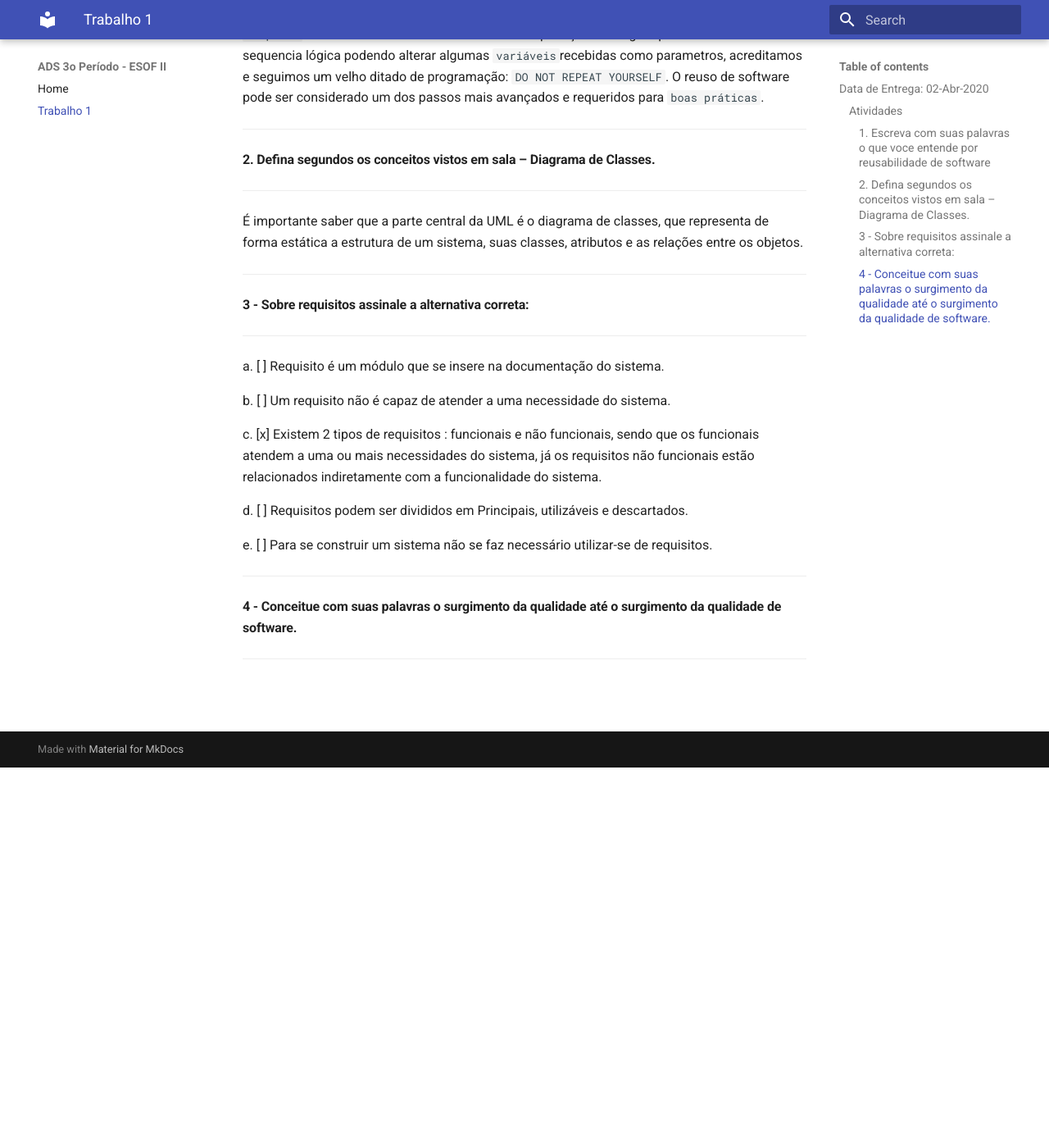
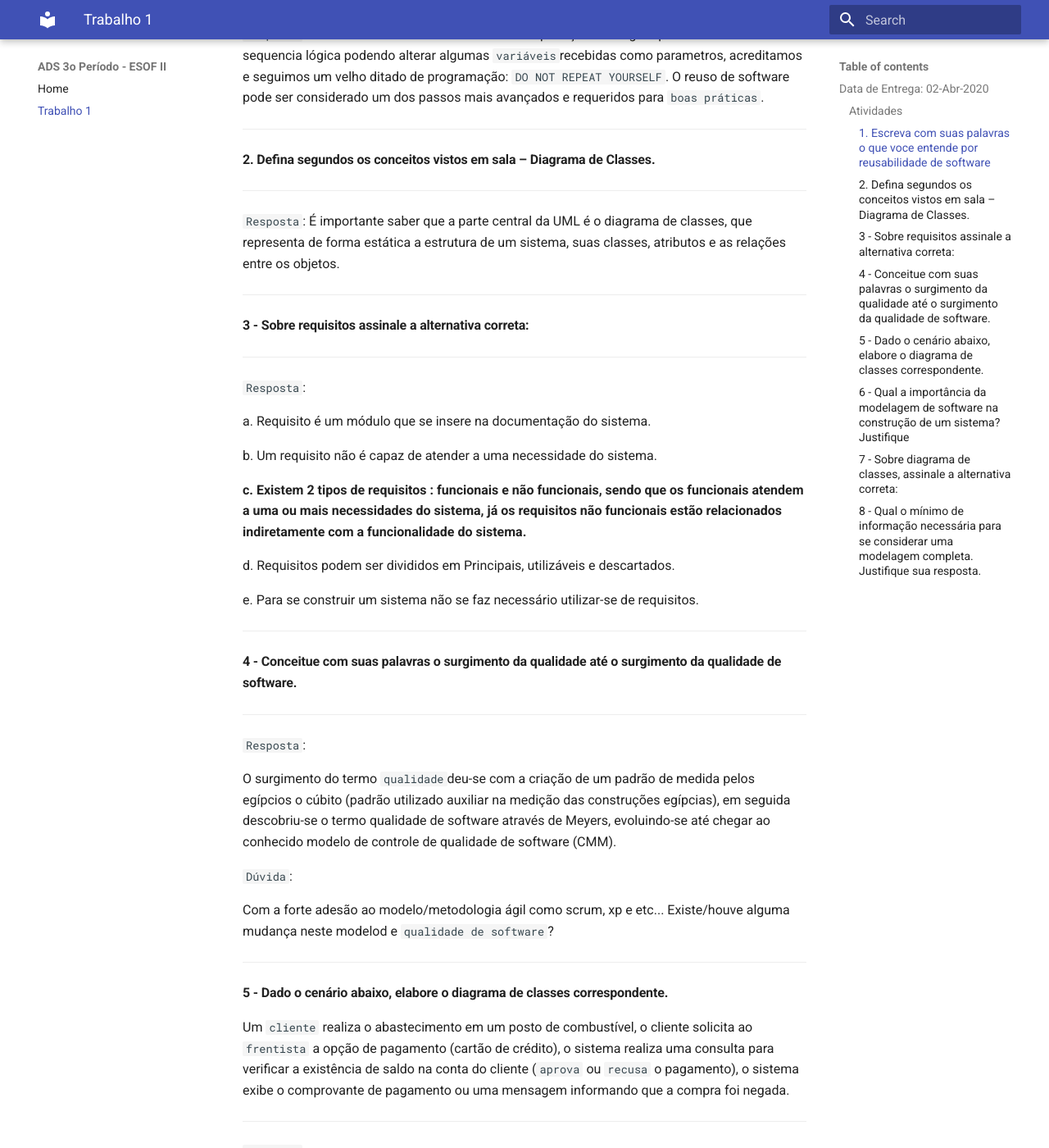
Before and after one commit to AndreMaciel66/ads-engenharia-2, an MkDocs documentation site: the page built from docs/trabalhos/trabalho-1.md, in a window 1280 px wide and 1400 px high, scrolled down 464 px. Shown: the whole window at 82% size. Built offline with MkDocs 1.6.1 and Material for MkDocs 9.7.7, drawn with Linux system fonts in a browser that asks for light colours; some of the changed text lies outside the part shown.

Commit message:
finish trab 1

```diff
--- a/docs/trabalhos/trabalho-1.md
+++ b/docs/trabalhos/trabalho-1.md
@@ -21,24 +21,79 @@
 
 ---
 
-É importante saber que a parte central da UML é o diagrama de classes, que representa de forma estática a estrutura de um sistema, suas classes, atributos e as relações entre os objetos.
+`Resposta`: É importante saber que a parte central da UML é o diagrama de classes, que representa de forma estática a estrutura de um sistema, suas classes, atributos e as relações entre os objetos.
 
 ---
 #### 3 - Sobre requisitos assinale a alternativa correta:
 
 ---
 
-a. [ ] Requisito é um módulo que se insere na documentação do sistema.
+`Resposta`:
 
-b. [ ] Um requisito não é capaz de atender a uma necessidade do sistema.
+a. Requisito é um módulo que se insere na documentação do sistema.
 
-c. [x] Existem 2 tipos de requisitos : funcionais e não funcionais, sendo que os funcionais atendem a uma ou mais necessidades do sistema, já os requisitos não funcionais estão relacionados indiretamente com a funcionalidade do sistema.
+b. Um requisito não é capaz de atender a uma necessidade do sistema.
 
-d. [ ] Requisitos podem ser divididos em Principais, utilizáveis e descartados.
+**c. Existem 2 tipos de requisitos : funcionais e não funcionais, sendo que os funcionais atendem a uma ou mais necessidades do sistema, já os requisitos não funcionais estão relacionados indiretamente com a funcionalidade do sistema.**
 
-e. [ ] Para se construir um sistema não se faz necessário utilizar-se de requisitos.
+d. Requisitos podem ser divididos em Principais, utilizáveis e descartados.
+
+e. Para se construir um sistema não se faz necessário utilizar-se de requisitos.
 
 ---
 #### 4 - Conceitue com suas palavras o surgimento da qualidade até o surgimento da qualidade de software.
 
 ---
+
+`Resposta`:
+
+O surgimento do termo `qualidade`deu-se com a criação de um padrão de medida pelos egípcios o cúbito (padrão utilizado auxiliar na medição das construções egípcias), em seguida descobriu-se o termo qualidade de software através de Meyers, evoluindo-se até chegar ao conhecido modelo de controle de qualidade de software (CMM).
+
+`Dúvida`:
+
+Com a forte adesão ao modelo/metodologia ágil como scrum, xp e etc... Existe/houve alguma mudança neste modelod e `qualidade de software`?
+
+
+---
+#### 5 - Dado o cenário abaixo, elabore o diagrama de classes correspondente.
+
+Um `cliente` realiza o abastecimento em um posto de combustível, o cliente solicita ao `frentista` a opção de pagamento (cartão de crédito), o sistema realiza uma consulta para verificar a existência de saldo na conta do cliente (`aprova` ou `recusa` o pagamento), o sistema exibe o comprovante de pagamento ou uma mensagem informando que a compra foi negada.
+
+---
+
+`Resposta`:
+
+<div style="width: 640px; height: 480px; margin: 10px; position: relative;"><iframe allowfullscreen frameborder="0" style="width:640px; height:480px" src="https://www.lucidchart.com/documents/embeddedchart/ff923169-dd15-4cf8-9bcd-efd852f28bb9" id="aGkMycmQm5AV"></iframe></div>
+
+
+
+---
+#### 6 - Qual a importância da modelagem de software na construção de um sistema?  `Justifique`
+
+---
+
+A modelagem de software é importante para aperfeiçoar o desenvolvimento e garantir os padrões de `qualidade`.
+
+
+---
+#### 7 - Sobre diagrama de classes, assinale a alternativa correta:
+
+---
+
+a) Diagrama de classes foi criado para prever os comportados de objetos do sistema.
+
+**b) Neste tipo de diagrama faz-se necessário especificar atributos, métodos e nomes para as classes especificadas além de mostrar a qual cardinalidade pertencem as mesmas.**
+
+c) O diagrama de classe é idêntico ao diagrama de atividades, uma vez que o mesmo visa propor segmentos novos as funcionalidades do sistema, fazendo com que o sistema seja mais funcional. **
+
+d) Neste tipo de diagrama é demonstrado os aspectos internos do sistema como: funcionalidades, esquemas de banco de dados e triggers do modelo.
+
+e) Nenhuma das anteriores.
+
+
+---
+#### 8 - Qual o mínimo de informação necessária para se considerar uma modelagem completa. Justifique sua resposta.
+
+---
+
+Modelagem Completa => informações necessárias (diagrama de classes contendo `métodos`, `atributos` , `relacionamentos`) + a `descrição` de como implementar os métodos (regra de negócio).
```
Also changed, not shown: site/index.html, site/search/search_index.json, site/trabalhos/trabalho-1.html, 1 other file.
